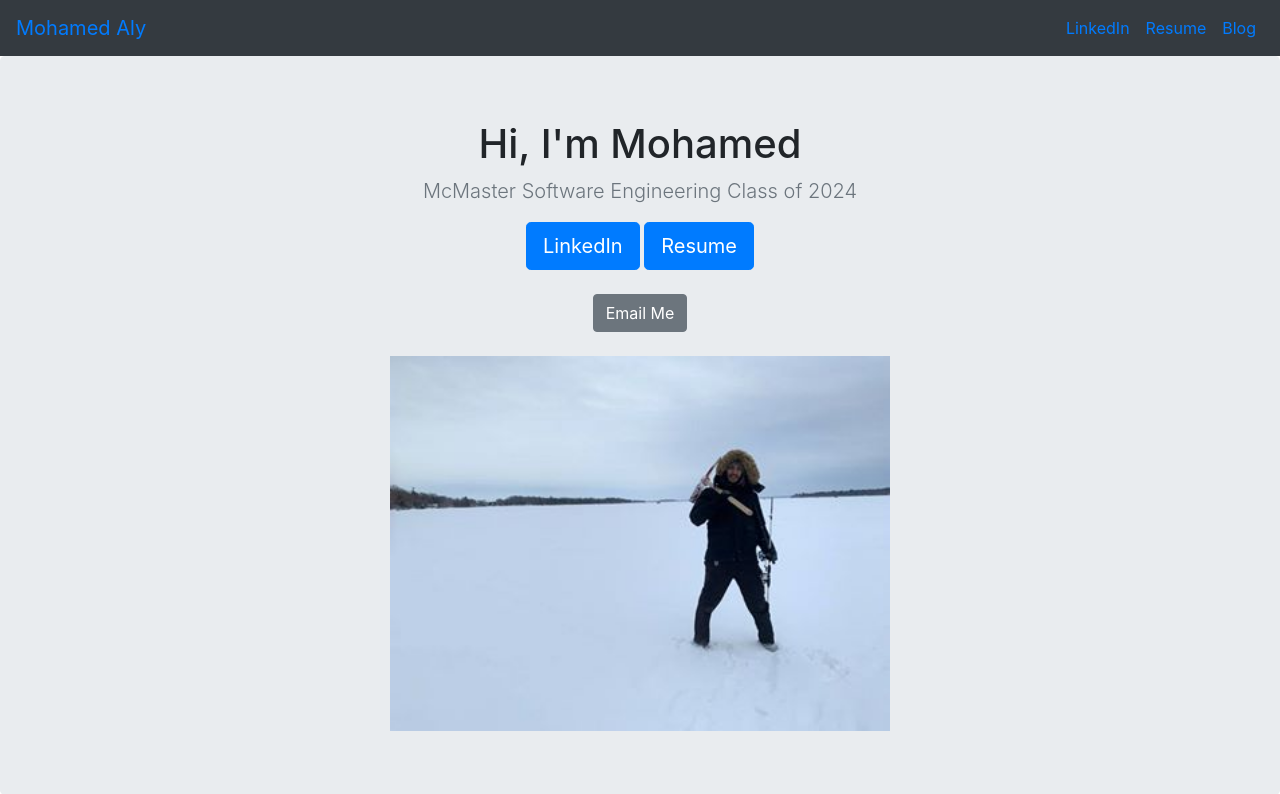
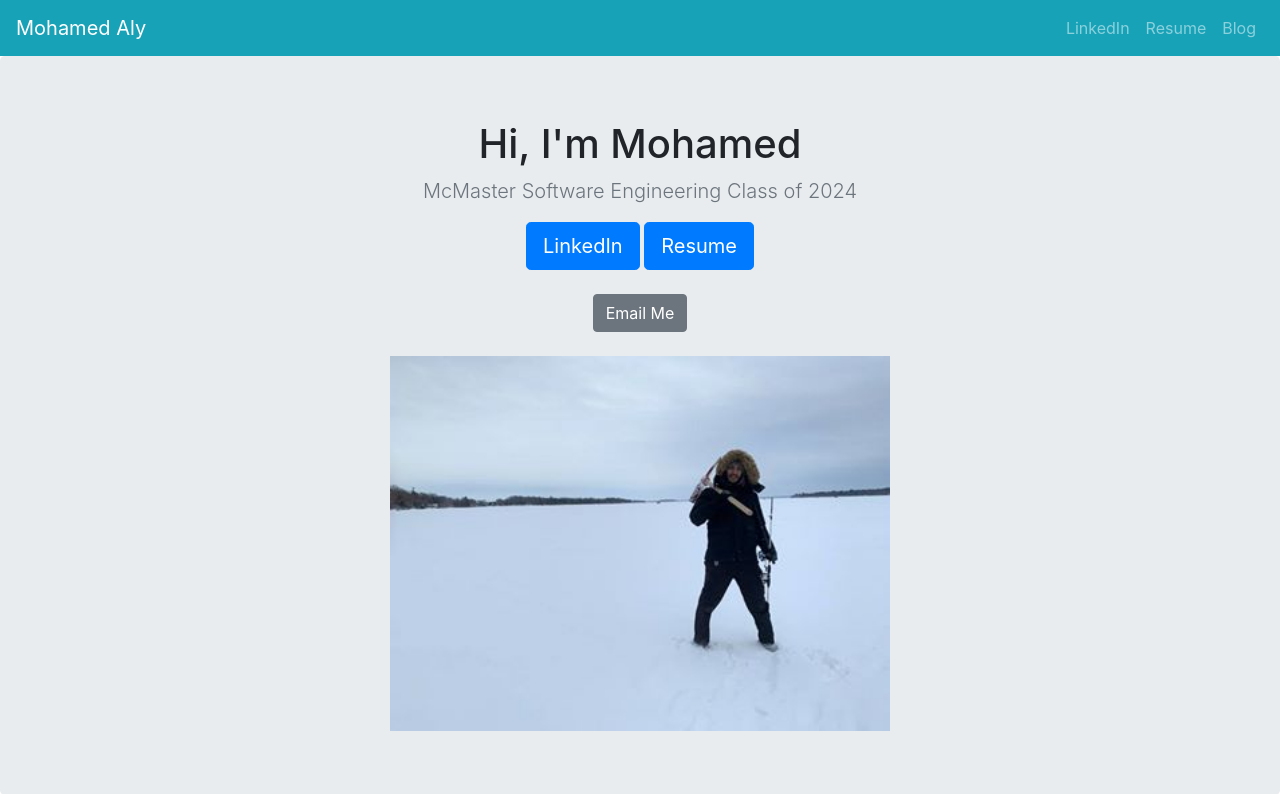
Before and after one commit to MohamedAly8/resumewebsite, a Django app: page / in a window 1280 px wide. Shown: the top 794 px of the page. Run offline with Django 3.2, Linux system fonts and the light colour scheme; data that the repository does not hold is empty; some libraries are stand-ins or nearby versions.

Commit message:
Navbar color change

```diff
--- a/blog/templates/blog/allblogs.html
+++ b/blog/templates/blog/allblogs.html
@@ -48,7 +48,7 @@
   </head>
   <body>
     <header>
-      <nav class="navbar navbar-expand-lg navbar-info bg-dark">
+      <nav class="navbar navbar-expand-lg navbar-dark bg-info">
         <a class="navbar-brand" href="{% url 'home' %}">Mohamed Aly</a>
         <button class="navbar-toggler" type="button" data-toggle="collapse" data-target="#navbarNavDropdown" aria-controls="navbarNavDropdown" aria-expanded="false" aria-label="Toggle navigation">
           <span class="navbar-toggler-icon"></span>
--- a/blog/templates/blog/detail.html
+++ b/blog/templates/blog/detail.html
@@ -48,7 +48,7 @@
   </head>
   <body>
     <header>
-      <nav class="navbar navbar-expand-lg navbar-info bg-dark">
+      <nav class="navbar navbar-expand-lg navbar-dark bg-info">
         <a class="navbar-brand" href="{% url 'home' %}">Mohamed Aly</a>
         <button class="navbar-toggler" type="button" data-toggle="collapse" data-target="#navbarNavDropdown" aria-controls="navbarNavDropdown" aria-expanded="false" aria-label="Toggle navigation">
           <span class="navbar-toggler-icon"></span>
--- a/jobs/templates/jobs/home.html
+++ b/jobs/templates/jobs/home.html
@@ -49,7 +49,7 @@
   </head>
   <body>
     <header>
-      <nav class="navbar navbar-expand-lg navbar-info bg-dark">
+      <nav class="navbar navbar-expand-lg navbar-dark bg-info">
         <a class="navbar-brand" href="{% url 'home'%}">Mohamed Aly</a>
         <button class="navbar-toggler" type="button" data-toggle="collapse" data-target="#navbarNavDropdown" aria-controls="navbarNavDropdown" aria-expanded="false" aria-label="Toggle navigation">
           <span class="navbar-toggler-icon"></span>
```
